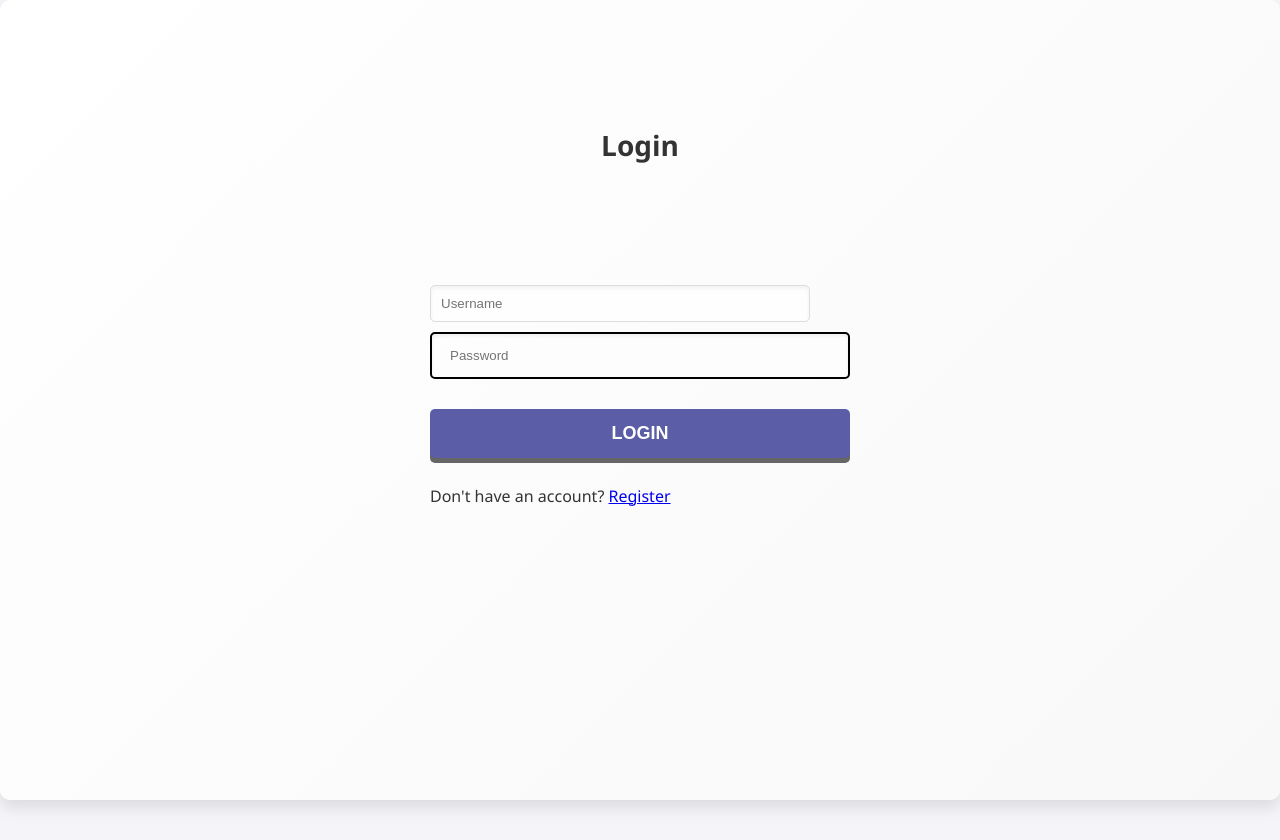
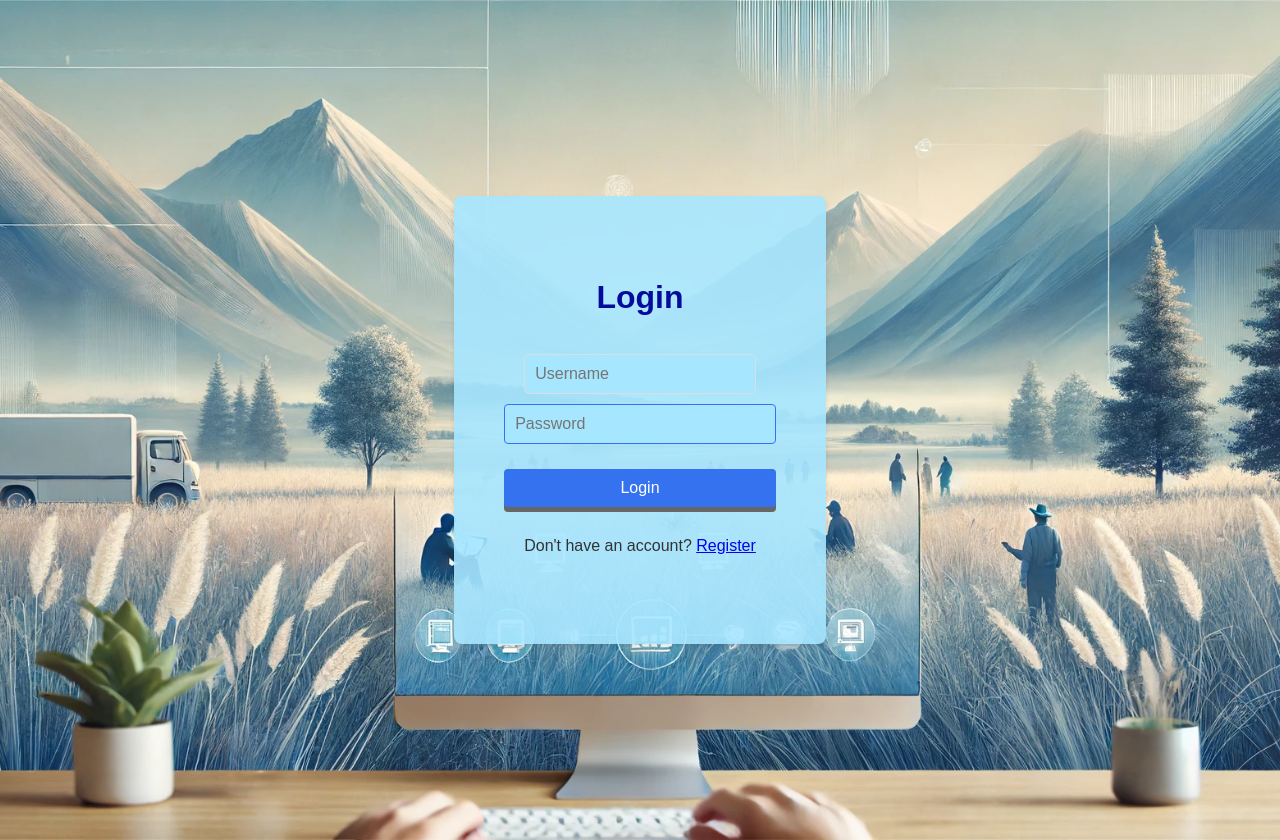
Before and after one commit to aadrish7/Blockchain-Project, a React (Create React App) app in the folder hugging/: page /login in a window 1280 px wide. Built offline with nearby package versions, Linux system fonts and the light colour scheme.

Commit message:
UIImprovement-Part2
2

```diff
--- a/hugging/src/components/landingpage.css
+++ b/hugging/src/components/landingpage.css
@@ -1,16 +1,22 @@
 /* landingpage.css */
+body.landing-page {
+  background-image: url('blur.png'); /* Replace with the actual URL of the generated image */
+  background-size: cover;
+  background-position: center;
+  margin: 0;
+  font-family: Arial, sans-serif;
+  height: 100vh;
+  overflow: hidden;
+}
+
 .LandingPageContainer {
+  max-width: 600px;
+  margin: 0 auto;
   display: flex;
   flex-direction: column;
   align-items: center;
-  justify-content: center;
-  height: 100vh;
-  background-image: url('./LandingPage.png');
-  background-size: cover;
-  background-position: center;
-  background-repeat: no-repeat;
-  background-attachment: fixed;
-  overflow: hidden;
+  opacity: 0;
+  animation: fadeIn 1s forwards;
   text-align: center;
   color: #333;
 }
--- a/hugging/src/components/landingpage.js
+++ b/hugging/src/components/landingpage.js
@@ -1,9 +1,18 @@
-// LandingPage.jsx
-import React from 'react';
+import React, { useEffect } from 'react';
 import { Link } from 'react-router-dom';
 import './landingpage.css';
 
 const LandingPage = () => {
+  useEffect(() => {
+    // Add the class to the body when the component mounts
+    document.body.classList.add('landing-page');
+
+    // Clean up the class when the component unmounts
+    return () => {
+      document.body.classList.remove('landing-page');
+    };
+  }, []);
+
   return (
     <div className="LandingPageContainer">
       <h1 className="AnimatedText">Welcome to Our Hugging Face Like Platform</h1>
--- a/hugging/src/components/login.css
+++ b/hugging/src/components/login.css
@@ -1,75 +1,95 @@
-html, body {
-    height: 100%;
+body.login-page {
+    background-image: url('blur.png'); /* Replace with the actual URL of the generated image */
+    background-size: cover;
+    background-position: center;
     margin: 0;
-    padding: 0;
-    background: #e9ecef;
-    font-family: 'Helvetica Neue', sans-serif;
+    font-family: Arial, sans-serif;
+    display: flex;
+    justify-content: center;
+    align-items: center;
+    height: 100vh;
 }
 
 #login-container {
-    position: absolute; /* Positioning the container absolutely */
-    top: 0; /* Aligning to the top */
-    left: 0; /* Aligning to the left */
-    right: 0; /* Aligning to the right */
-    bottom: 0; /* Aligning to the bottom */
+    max-width: 2000px; /* Maximum width of the form container */
+    padding: 50px;
+    background-color: rgba(167, 230, 255, 0.9); /* Lightest blue with some transparency */
+    border-radius: 8px;
+    box-shadow: 0 2px 4px rgba(0, 0, 0, 0.1);
     display: flex;
-    justify-content: center;
+    flex-direction: column;
     align-items: center;
-    background: linear-gradient(135deg, #ffffff 0%, #f8f8f8 100%);
-    box-shadow: 0 8px 16px rgba(0,0,0,0.1);
-    border-radius: 10px;
+    opacity: 0;
+    animation: fadeIn 1s forwards;
 }
 
 .form-title {
-    font-size: 28px;
-    color: #333;
+    font-size: 2rem; /* Increase font size of the title */
     text-align: center;
-    margin-bottom: 30px;
+    color: #050C9C; /* Dark blue for the title */
+    margin-bottom: 0px;
+    transform: translateY(-20px);
+    animation: slideIn 1s forwards;
 }
 
 #login-form {
-    width: 100%; /* Full width of the container */
-    max-width: 420px; /* Maximum width of the form */
+    width: 100%;
     display: flex;
     flex-direction: column;
+    align-items: center;
 }
 
 .input {
-    padding: 14px 18px;
-    margin-bottom: 20px;
-    border: none;
-    border-radius: 5px;
-    box-shadow: inset 0 2px 4px rgba(0,0,0,0.06);
-    border : 2px solid black;
-}
-
-.username {
-    background-color: rgba(255, 255, 255, 0.8);
-}
-
-.password {
-    background-color: rgba(255, 255, 255, 0.6);
+    font-size: 1rem; /* Increase font size of the input text */
+    padding: 10px; /* Increase padding for larger input boxes */
+    margin-bottom:15px; /* Increase margin for better spacing */
+    border: 1px solid #3572EF; /* Medium blue for input borders */
+    border-radius: 4px;
+    width: 100%;
+    box-sizing: border-box;
+    background-color: #A7E6FF; /* Lightest blue for the input background */
+    color: #050C9C; /* Dark blue for the input text */
+    opacity: 0;
+    animation: fadeIn 1s forwards;
+    animation-delay: 0.5s;
 }
 
 .submit-btn {
-    padding: 14px 18px;
+    font-size: 1rem; /* Increase font size of the button text */
+    padding: 10px; /* Increase padding for a larger button */
+    background-color: #3572EF; /* Medium blue for the button background */
+    color: white;
     border: none;
-    border-radius: 5px;
-    background-color: #5b5ea6;
-    color: white;
-    font-weight: bold;
-    text-transform: uppercase;
+    border-radius: 4px;
     cursor: pointer;
-    transition: background-color 0.25s;
+    margin-top: 10px; /* Increase margin for better spacing */
+    width: 100%;
+    box-sizing: border-box;
+    opacity: 0;
+    animation: fadeIn 1s forwards;
+    animation-delay: 1s;
 }
 
 .submit-btn:hover {
-    background-color: #414478;
+    background-color: #3ABEF9; /* Lighter blue for the button hover state */
 }
 
-h2 {
-    position: fixed; /* or absolute, fixed, or sticky */
-    top: 100px; /* Moves the h2 down from its original position */
+.error-message {
+    font-size: 1rem; /* Increase font size for the error message */
+    color: #FF0000; /* Red for error message */
+    margin-top: 10px;
+    text-align: center;
+    opacity: 0;
+    animation: fadeIn 1s forwards;
+    animation-delay: 1.5s;
+}
 
+@keyframes fadeIn {
+    from { opacity: 0; }
+    to { opacity: 1; }
+}
 
+@keyframes slideIn {
+    from { transform: translateY(-20px); opacity: 0; }
+    to { transform: translateY(0); opacity: 1; }
 }
--- a/hugging/src/components/login.js
+++ b/hugging/src/components/login.js
@@ -1,8 +1,9 @@
-import React, { useState, useContext } from 'react';
+import React, { useState, useContext, useEffect } from 'react';
 import axios from 'axios';
 import { Link } from 'react-router-dom';
 import './login.css';
 import { UsernameContext } from '../userdata/usernamecontext';
+
 const Login = () => {
     const { setUsername } = useContext(UsernameContext);
     const [formData, setFormData] = useState({
@@ -10,6 +11,16 @@ const Login = () => {
         password: ''
     });
     const [error, setError] = useState('');
+
+    useEffect(() => {
+        // Add the class to the body when the component mounts
+        document.body.classList.add('login-page');
+
+        // Clean up the class when the component unmounts
+        return () => {
+            document.body.classList.remove('login-page');
+        };
+    }, []);
 
     const handleChange = (e) => {
         setFormData({ ...formData, [e.target.name]: e.target.value });
--- a/hugging/src/components/signup.css
+++ b/hugging/src/components/signup.css
@@ -1,5 +1,5 @@
 body.signup-page {
-  background-image: url('signed.png'); /* Replace with the actual URL of the generated image */
+  background-image: url('blur.png'); /* Replace with the actual URL of the generated image */
   background-size: cover;
   background-position: center;
   margin: 0;
--- a/hugging/src/components/userpage.css
+++ b/hugging/src/components/userpage.css
@@ -1,22 +1,50 @@
 /* style.css */
-.UserPageContainer{
+@keyframes blurIn {
+  0% {
+    opacity: 0;
+    filter: blur(10px);
+  }
+  100% {
+    opacity: 1;
+    filter: blur(0);
+  }
+}
+
+body.user-page {
+  background: url('blur.png') no-repeat center center/cover;
+  height: 100vh;
+  margin: 0;
+}
+
+.UserPageContainer {
   display: flex;
   flex-direction: column;
   align-items: center;
   justify-content: center;
   height: 100vh;
-    background-color: #f8f9fa;
+  font-family: 'Arial', sans-serif;
+  animation: fadeIn 1s ease-in-out;
+}
+
+h1 {
+  font-size: 2.5rem;
+  color: #343a40;
+  margin-bottom: 20px;
+  animation: blurIn 1.5s ease-in-out;
 }
 
 .Button {
-    padding: 10px 20px;
+  padding: 12px 24px;
   margin: 10px;
   border: none;
-    border-radius: 5px;
+  border-radius: 25px;
   background-color: #007bff;
   color: white;
-    font-size: 16px;
+  font-size: 18px;
+  font-weight: bold;
   cursor: pointer;
+  transition: background-color 0.3s ease;
+  box-shadow: 0px 4px 10px rgba(0, 123, 255, 0.3);
 }
 
 .Button:hover {
--- a/hugging/src/components/userpage.js
+++ b/hugging/src/components/userpage.js
@@ -1,15 +1,24 @@
-import React from 'react';
 import { Link } from 'react-router-dom';
 import { useContext } from 'react';
 import './userpage.css';
 import { UsernameContext } from '../userdata/usernamecontext';
+import React, { useEffect } from 'react';
 const UserPage = () => {
   const { username } = useContext(UsernameContext);
   console.log("username", username)
+  useEffect(() => {
+    // Add the class to the body when the component mounts
+    document.body.classList.add('user-page');
+
+    // Clean up the class when the component unmounts
+    return () => {
+        document.body.classList.remove('user-page');
+    };
+}, []);
+
   return (
 
     <div className='UserPageContainer'>
-      <h1>Successful Login!!</h1>
       <h1 >Welcome {username} to Hugging Face!</h1>
       <Link to="/filelist"><button className="Button">View Datasets</button></Link>
       <Link to="/fileupload"><button className="Button">Upload Datasets</button></Link>
```
Also changed, not shown: hugging/src/components/blur.png (added). Lines whose indentation alone changed are shown as unchanged.
